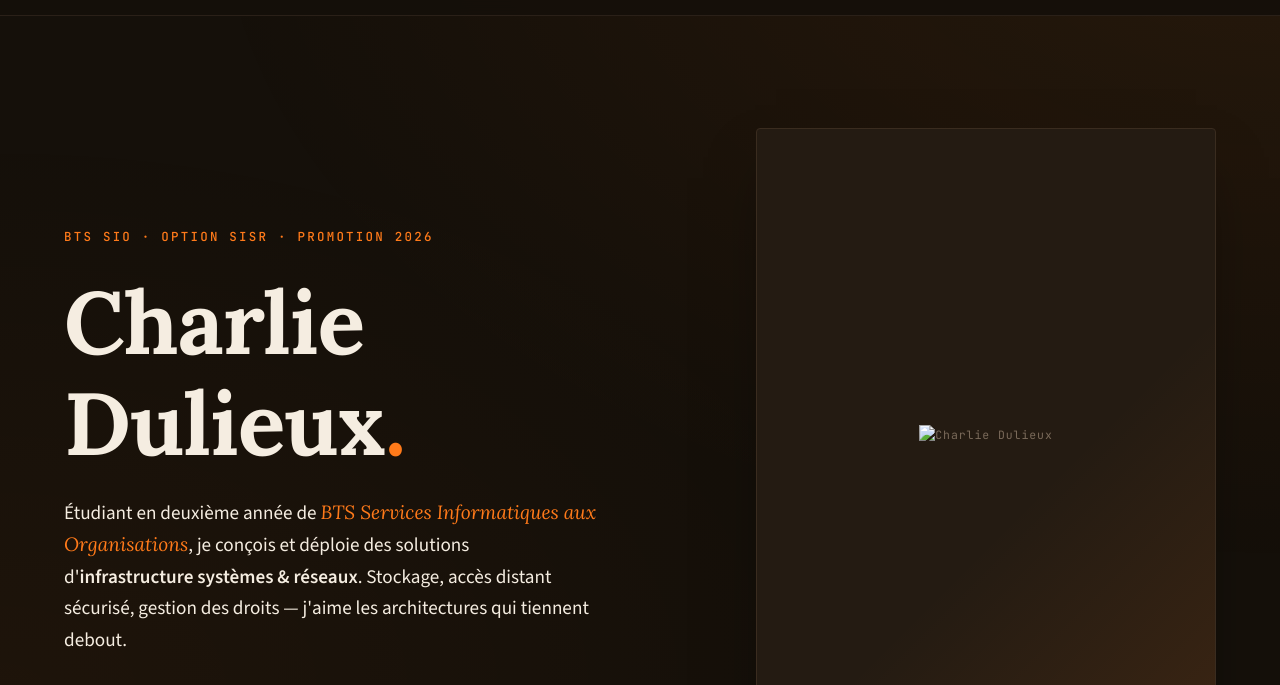
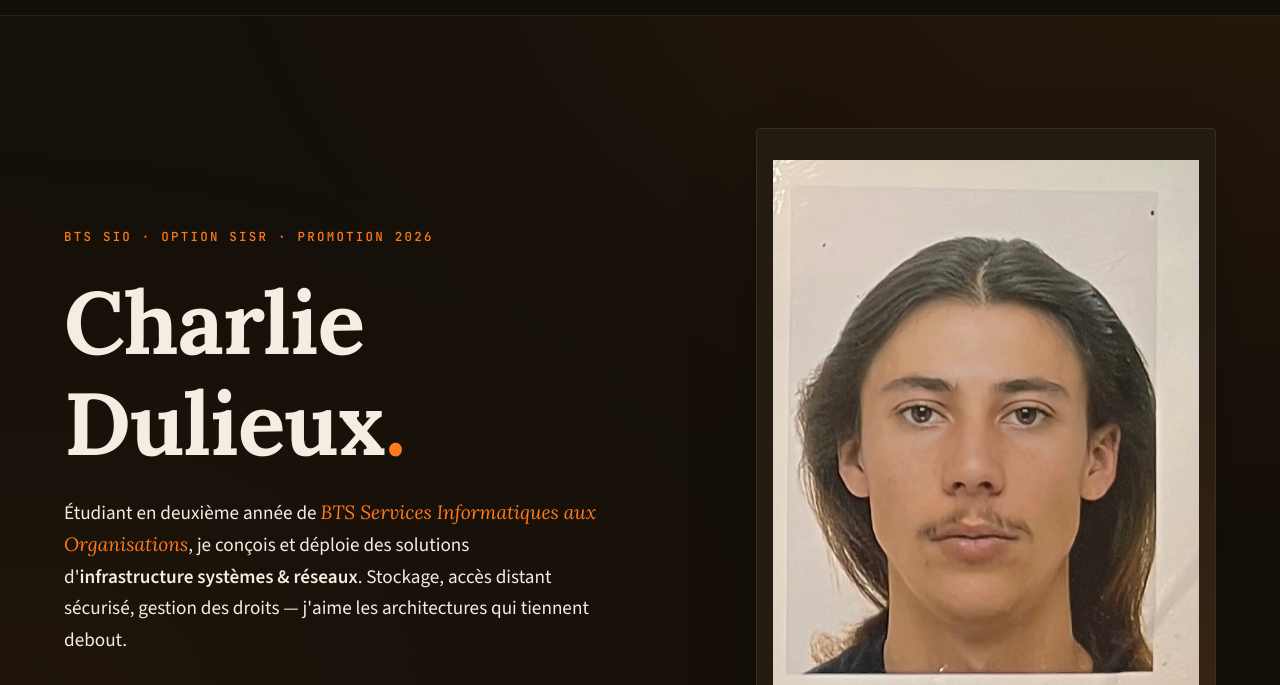
Before and after one commit to charliedulieux/charliedulieux.github.io, a plain HTML site: page index.html in a window 1280 px wide. Shown: the part 109-794 px from the top of the page. Drawn offline with nearby package versions, Linux system fonts and the light colour scheme.

Commit message:
Update index.html

```diff
--- a/index.html
+++ b/index.html
@@ -901,7 +901,7 @@
                    et place ma-photo.jpg dans le même dossier.
               -->
               <div class="photo-placeholder">
-               <img src="Photo-Charlie-DULIEUX.jpg" alt="Charlie Dulieux">
+               <img src="docs/Photo-Charlie-DULIEUX.jpg" alt="Charlie Dulieux">
               </div>
             </div>
           </div>
```
